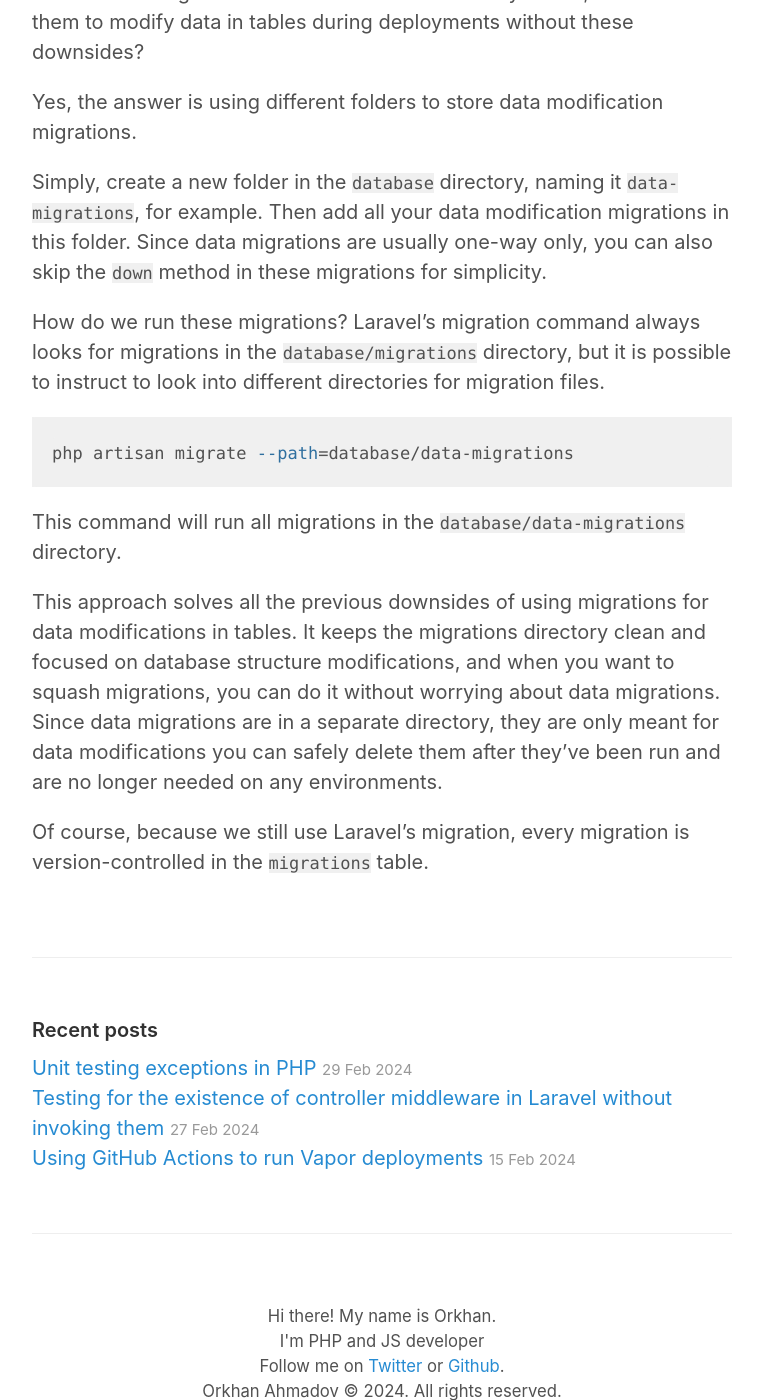
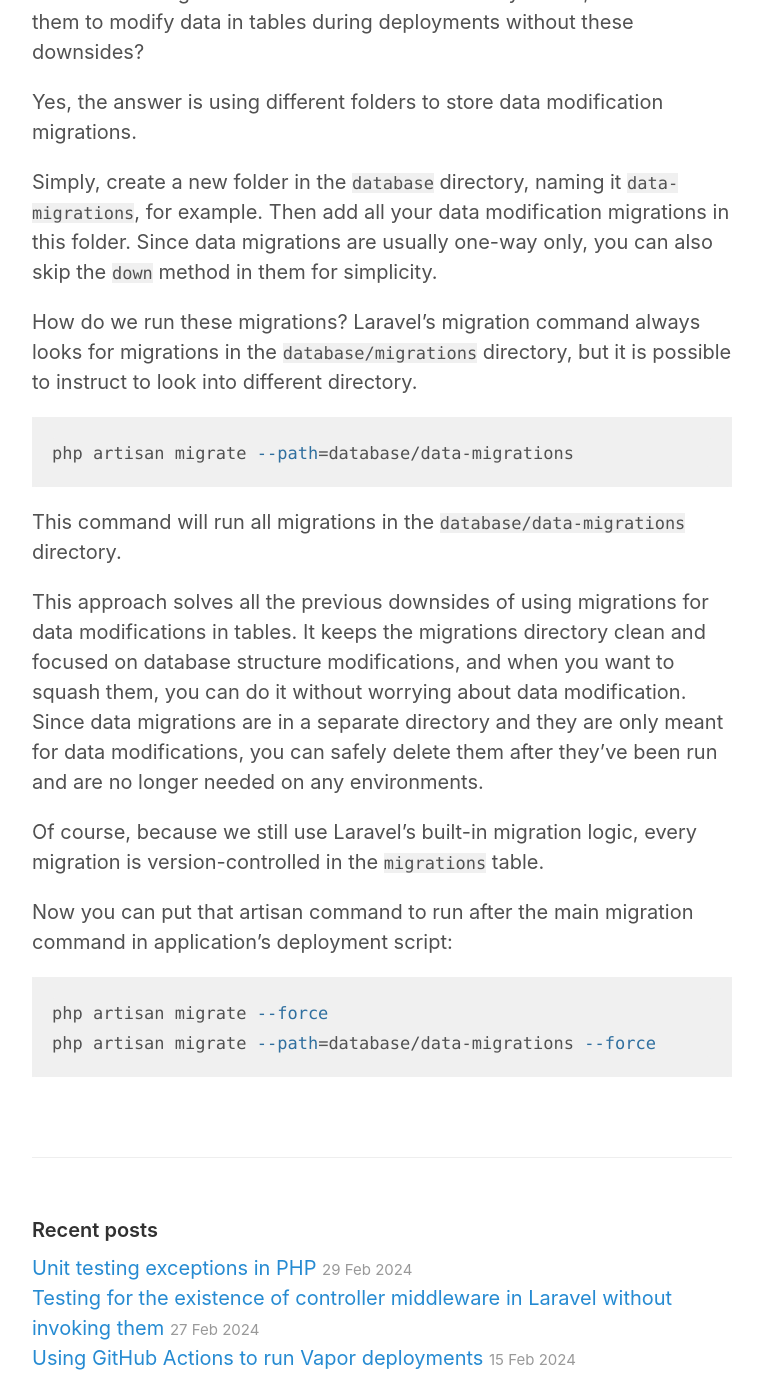
Before and after one commit to orkhanahmadov/orkhanahmadov.github.io, a Jekyll site: the page built from _posts/2024-03-08-using-laravel-migrations-to-modify-data-in-tables-during-deployments.md, in a window 1280 px wide and 1400 px high, scrolled down 918 px. Shown: the whole window, without its empty margins (258-1021 px from the left). Built offline with Jekyll 4.4.1, drawn with Linux system fonts in a browser that asks for light colours.

Commit message:
Fix typos

````diff
--- a/_posts/2024-03-08-using-laravel-migrations-to-modify-data-in-tables-during-deployments.md
+++ b/_posts/2024-03-08-using-laravel-migrations-to-modify-data-in-tables-during-deployments.md
@@ -24,9 +24,9 @@
 Yes, the answer is using different folders to store data modification migrations.
 
 Simply, create a new folder in the `database` directory, naming it `data-migrations`, for example. Then add all your data modification migrations in this folder.
-Since data migrations are usually one-way only, you can also skip the `down` method in these migrations for simplicity.
+Since data migrations are usually one-way only, you can also skip the `down` method in them for simplicity.
 
-How do we run these migrations? Laravel's migration command always looks for migrations in the `database/migrations` directory, but it is possible to instruct to look into different directories for migration files.
+How do we run these migrations? Laravel's migration command always looks for migrations in the `database/migrations` directory, but it is possible to instruct to look into different directory.
 
 ```shell
 php artisan migrate --path=database/data-migrations
@@ -34,7 +34,14 @@
 
 This command will run all migrations in the `database/data-migrations` directory.
 
-This approach solves all the previous downsides of using migrations for data modifications in tables. It keeps the migrations directory clean and focused on database structure modifications, and when you want to squash migrations, you can do it without worrying about data migrations.
-Since data migrations are in a separate directory, they are only meant for data modifications you can safely delete them after they've been run and are no longer needed on any environments.
+This approach solves all the previous downsides of using migrations for data modifications in tables. It keeps the migrations directory clean and focused on database structure modifications, and when you want to squash them, you can do it without worrying about data modification.
+Since data migrations are in a separate directory and they are only meant for data modifications, you can safely delete them after they've been run and are no longer needed on any environments.
 
-Of course, because we still use Laravel's migration, every migration is version-controlled in the `migrations` table.
+Of course, because we still use Laravel's built-in migration logic, every migration is version-controlled in the `migrations` table.
+
+Now you can put that artisan command to run after the main migration command in application's deployment script:
+
+```shell
+php artisan migrate --force
+php artisan migrate --path=database/data-migrations --force
+```
````
